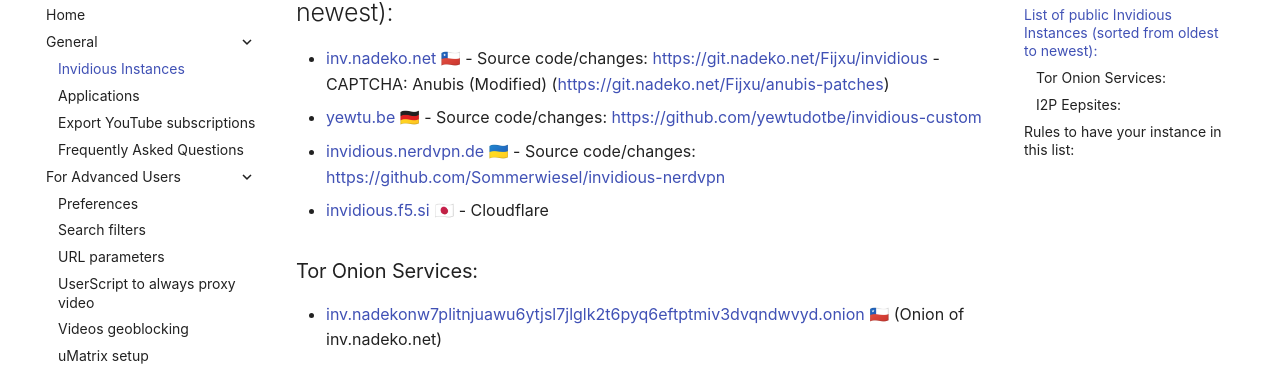
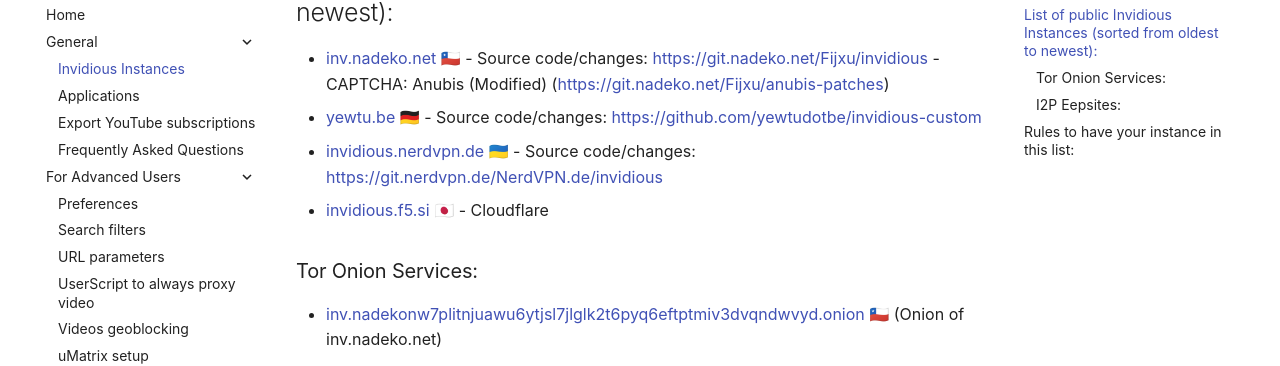
Before and after one commit to iv-org/documentation, an MkDocs documentation site: the page built from docs/instances.md, in a window 1280 px wide and 900 px high, scrolled down 368 px. Shown: the part 93-459 px from the top of the window. Built offline with MkDocs 1.6.1 and Material for MkDocs 9.7.7, drawn with Linux system fonts in a browser that asks for light colours; comment, search, counter and statistics services are not loaded; some of the changed lines change nothing that is shown.

Commit message:
Update the source code url from invidious.nerdvpn.de

```diff
--- a/docs/instances.md
+++ b/docs/instances.md
@@ -12,7 +12,7 @@
 
 * [inv.nadeko.net](https://inv.nadeko.net) 🇨🇱 - Source code/changes: https://git.nadeko.net/Fijxu/invidious - CAPTCHA: Anubis (Modified) (https://git.nadeko.net/Fijxu/anubis-patches)
 * [yewtu.be](https://yewtu.be) 🇩🇪 - Source code/changes: https://github.com/yewtudotbe/invidious-custom
-* [invidious.nerdvpn.de](https://invidious.nerdvpn.de) 🇺🇦 - Source code/changes: https://github.com/Sommerwiesel/invidious-nerdvpn
+* [invidious.nerdvpn.de](https://invidious.nerdvpn.de) 🇺🇦 - Source code/changes: https://git.nerdvpn.de/NerdVPN.de/invidious
 * [invidious.f5.si](https://invidious.f5.si) 🇯🇵 - Cloudflare
 
 ### Tor Onion Services:
```
